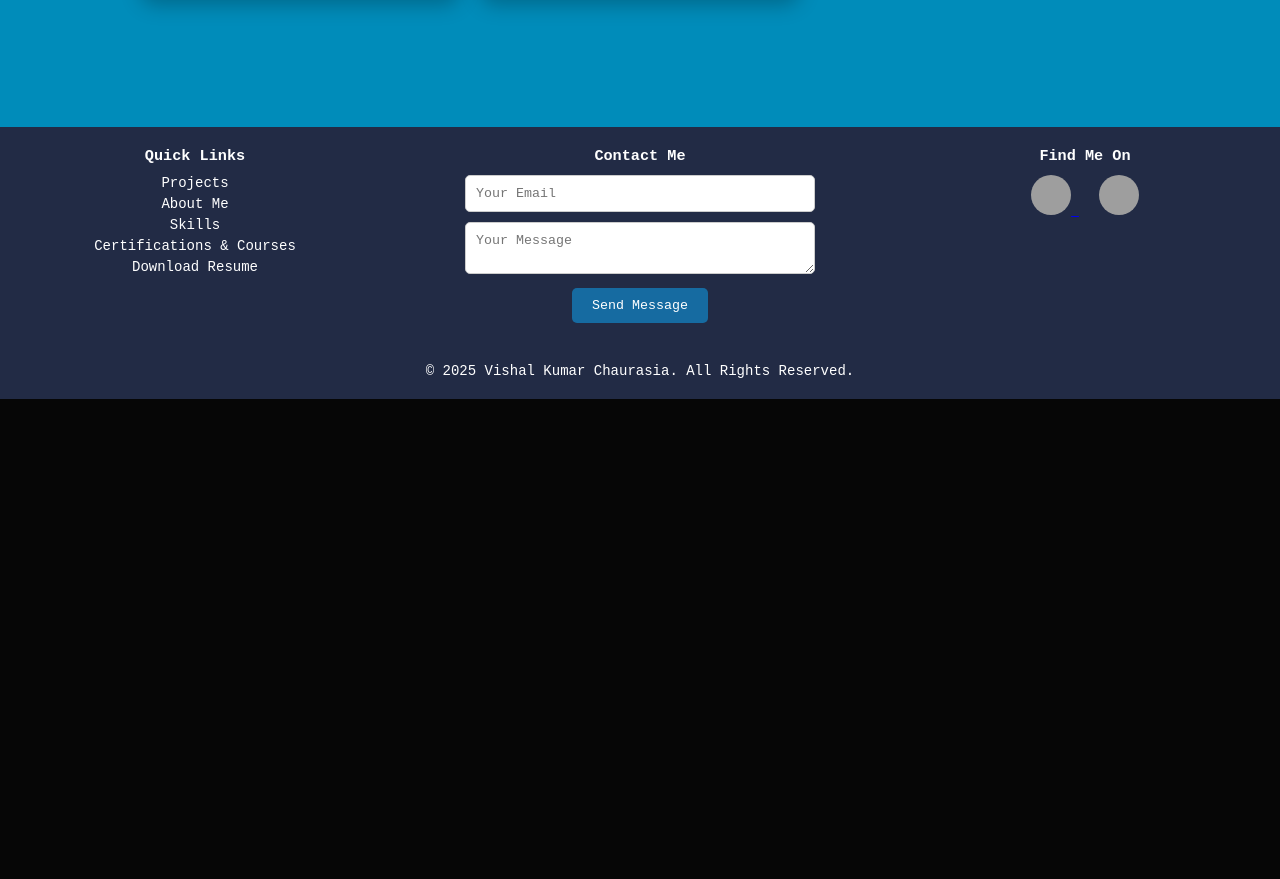
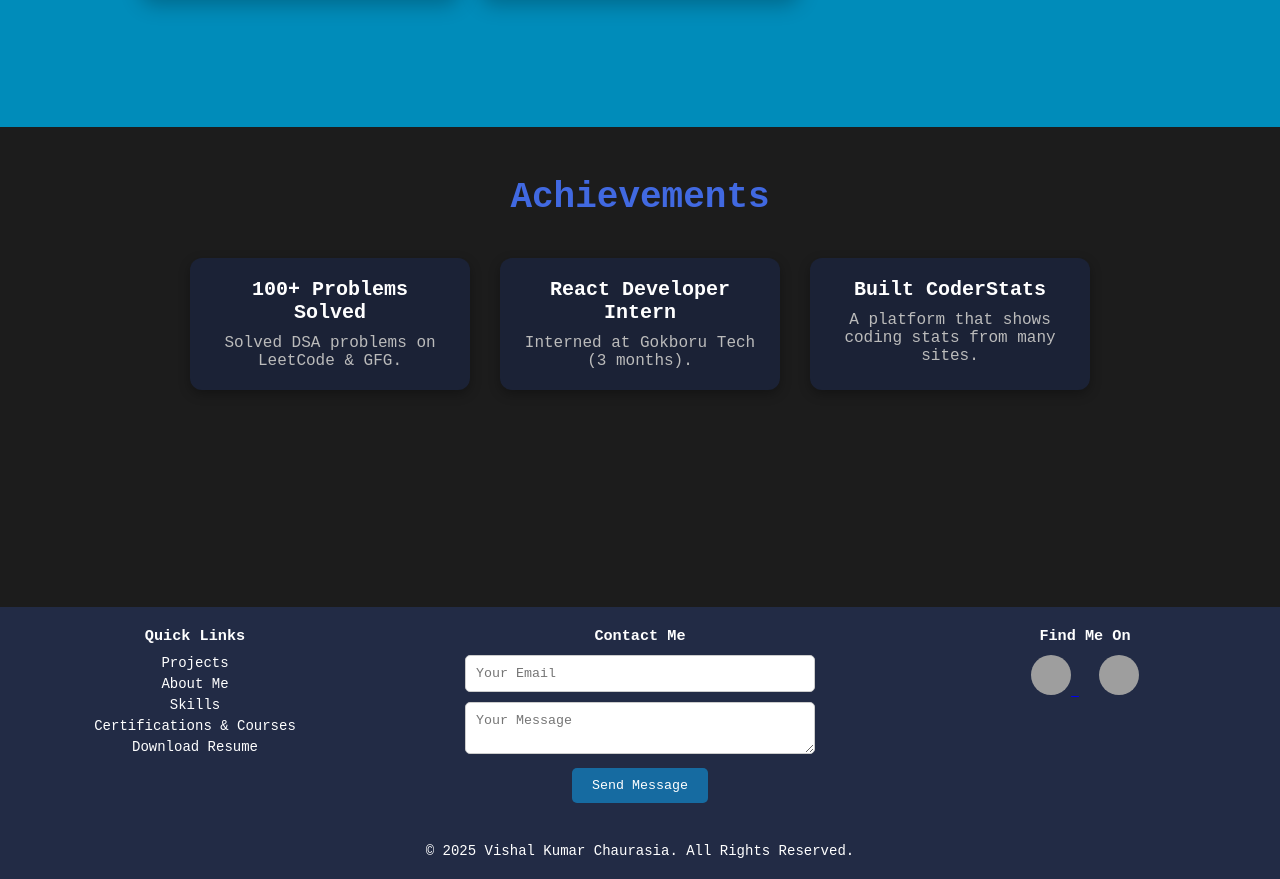
Before and after one commit to Vishal-140/Portfolio, a plain HTML site: page index.html in a window 1280 px wide. Shown: the part 3609-4488 px from the top of the page. Before the commit the page ends 4008 px from the top, so only its background shows below. Drawn offline with nearby package versions, Linux system fonts and the light colour scheme; grey boxes are pictures that could not be loaded.

Commit message:
achievement

```diff
--- a/index.html
+++ b/index.html
@@ -283,6 +283,25 @@
         </div>
     </div>
 
+    <section id="achievements">
+        <h1>Achievements</h1>
+        <div class="achievements-container">
+          <div class="achievement-card">
+            <h3>100+ Problems Solved</h3>
+            <p>Solved DSA problems on LeetCode & GFG.</p>
+          </div>
+          <div class="achievement-card">
+            <h3>React Developer Intern</h3>
+            <p>Interned at Gokboru Tech (3 months).</p>
+          </div>
+          <div class="achievement-card">
+            <h3>Built CoderStats</h3>
+            <p>A platform that shows coding stats from many sites.</p>
+          </div>
+        </div>
+      </section>
+
+
 
 
 
--- a/style.css
+++ b/style.css
@@ -602,3 +602,57 @@ body {
     margin-top: 20px;
     font-size: 14px;
 }
+
+
+#achievements {
+    padding: 50px;
+    background-color: #1c1c1c;
+    text-align: center;
+    color: white;
+    height: 60vh;
+}
+
+#achievements h1 {
+    font-size: 36px;
+    margin-bottom: 40px;
+    color: royalblue;
+}
+
+.achievements-container {
+    display: flex;
+    flex-wrap: wrap;
+    gap: 30px;
+    justify-content: center;
+}
+
+.achievement-card {
+    background-color: #1b2236;
+    color: #dcdcdc;
+    border-radius: 12px;
+    padding: 20px;
+    width: 280px;
+    box-shadow: 0 4px 12px rgba(0,0,0,0.3);
+    transition: transform 0.3s ease;
+}
+
+.achievement-card:hover {
+    transform: translateY(-6px);
+}
+
+.achievement-card h3 {
+    font-size: 20px;
+    margin-bottom: 10px;
+    color: #ffffff;
+}
+
+.achievement-card p {
+    font-size: 16px;
+    color: #bbbbbb;
+}
+
+/* Responsive */
+@media (max-width: 768px) {
+    .achievement-card {
+        width: 90%;
+    }
+}
```
